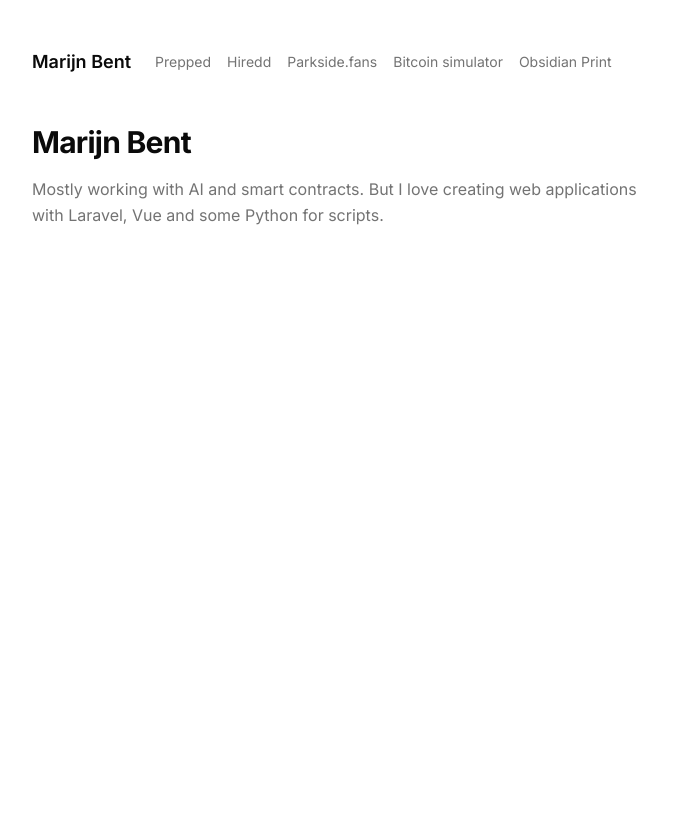
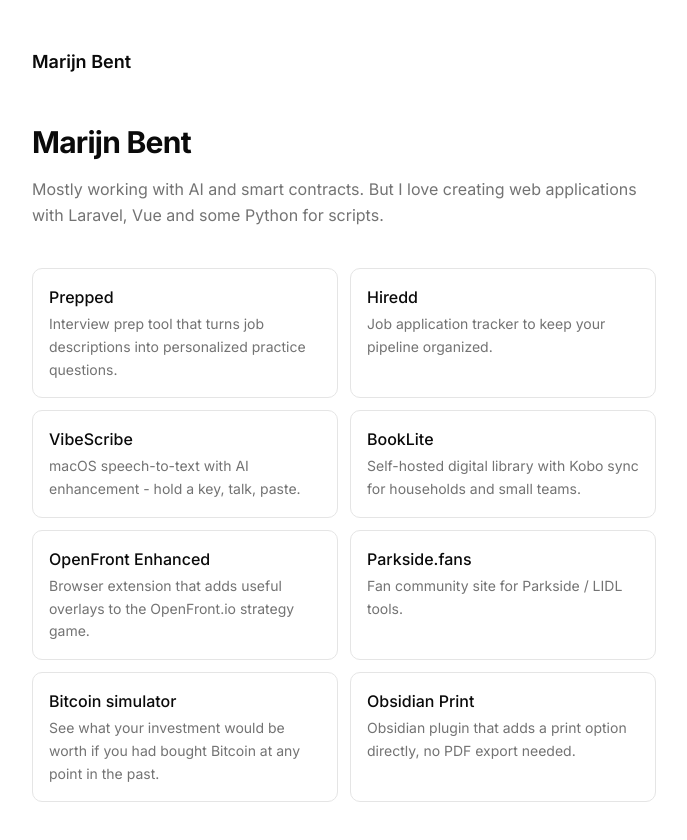
Before and after one commit to marijnbent/marijnbent, an Astro site: page / in a window 1280 px wide. Shown: the whole page, without its empty margins (296-983 px from the left). Before the commit the page ends 800 px from the top, so only its background shows below. Built offline with nearby package versions, Linux system fonts and the light colour scheme; Astro itself is replaced by a stand-in of ours.

Commit message:
Redesign nav to home-only, add project grid on home page, add VibeScribe page

```diff
--- a/src/layouts/Layout.astro
+++ b/src/layouts/Layout.astro
@@ -41,6 +41,8 @@
       <script type="application/ld+json" set:html={JSON.stringify(schema)} />
     )}
 
+    <script defer src="https://analytics.cowsandbytes.party/script.js" data-website-id="4effb6d5-fab0-4937-bdbc-3b3e6de7e0a5"></script>
+
     <link rel="preconnect" href="https://fonts.googleapis.com" />
     <link rel="preconnect" href="https://fonts.gstatic.com" crossorigin />
     <link href="https://fonts.googleapis.com/css2?family=Inter:wght@400;500;600;700&display=swap" rel="stylesheet" />
@@ -48,42 +50,10 @@
   <body class="min-h-screen bg-background font-sans antialiased" style="font-family: 'Inter', sans-serif;">
     <div class="mx-auto max-w-2xl px-6 py-12">
       <header class="mb-12">
-        <nav class="flex flex-wrap items-center gap-x-6 gap-y-2">
+        <nav>
           <a href="/" class="text-lg font-semibold text-foreground hover:text-foreground/80 transition-colors">
             Marijn Bent
           </a>
-          <div class="flex flex-wrap gap-x-4 gap-y-1 text-sm text-muted-foreground">
-            <a
-              href="/prepped/"
-              class:list={["hover:text-foreground transition-colors", { "text-foreground font-medium": currentPath === '/prepped/' }]}
-            >
-              Prepped
-            </a>
-            <a
-              href="/hiredd/"
-              class:list={["hover:text-foreground transition-colors", { "text-foreground font-medium": currentPath === '/hiredd/' }]}
-            >
-              Hiredd
-            </a>
-            <a
-              href="/parkside-fans/"
-              class:list={["hover:text-foreground transition-colors", { "text-foreground font-medium": currentPath === '/parkside-fans/' }]}
-            >
-              Parkside.fans
-            </a>
-            <a
-              href="/bitcoin-simulator/"
-              class:list={["hover:text-foreground transition-colors", { "text-foreground font-medium": currentPath === '/bitcoin-simulator/' }]}
-            >
-              Bitcoin simulator
-            </a>
-            <a
-              href="/obsidian-print/"
-              class:list={["hover:text-foreground transition-colors", { "text-foreground font-medium": currentPath === '/obsidian-print/' }]}
-            >
-              Obsidian Print
-            </a>
-          </div>
         </nav>
       </header>
 
--- a/src/pages/index.astro
+++ b/src/pages/index.astro
@@ -6,9 +6,51 @@
   "@type": "Person",
   "name": "Marijn Bent",
   "url": "https://marijnbent.nl",
-  "description": "Mostly working with AI and smart contracts. But I love creating web applications with Laravel, Vue and some Python for scripts.",
-  "sameAs": []
+  "description": "Mostly working with AI and smart contracts. But I love creating web applications with Laravel, Vue and some Python for scripts."
 };
+
+const projects = [
+  {
+    name: "Prepped",
+    href: "/prepped/",
+    description: "Interview prep tool that turns job descriptions into personalized practice questions."
+  },
+  {
+    name: "Hiredd",
+    href: "/hiredd/",
+    description: "Job application tracker to keep your pipeline organized."
+  },
+  {
+    name: "VibeScribe",
+    href: "/vibescribe/",
+    description: "macOS speech-to-text with AI enhancement - hold a key, talk, paste."
+  },
+  {
+    name: "BookLite",
+    href: "/booklite/",
+    description: "Self-hosted digital library with Kobo sync for households and small teams."
+  },
+  {
+    name: "OpenFront Enhanced",
+    href: "/openfront-extension/",
+    description: "Browser extension that adds useful overlays to the OpenFront.io strategy game."
+  },
+  {
+    name: "Parkside.fans",
+    href: "/parkside-fans/",
+    description: "Fan community site for Parkside / LIDL tools."
+  },
+  {
+    name: "Bitcoin simulator",
+    href: "/bitcoin-simulator/",
+    description: "See what your investment would be worth if you had bought Bitcoin at any point in the past."
+  },
+  {
+    name: "Obsidian Print",
+    href: "/obsidian-print/",
+    description: "Obsidian plugin that adds a print option directly, no PDF export needed."
+  }
+];
 ---
 
 <Layout
@@ -16,8 +58,22 @@
   description="Mostly working with AI and smart contracts. But I love creating web applications with Laravel, Vue and some Python for scripts."
   schema={schema}
 >
-  <h1 class="text-3xl font-bold tracking-tight mb-4">Marijn Bent</h1>
-  <p class="text-muted-foreground leading-relaxed">
-    Mostly working with AI and smart contracts. But I love creating web applications with Laravel, Vue and some Python for scripts.
-  </p>
+  <div class="mb-10">
+    <h1 class="text-3xl font-bold tracking-tight mb-4">Marijn Bent</h1>
+    <p class="text-muted-foreground leading-relaxed">
+      Mostly working with AI and smart contracts. But I love creating web applications with Laravel, Vue and some Python for scripts.
+    </p>
+  </div>
+
+  <div class="grid grid-cols-1 gap-3 sm:grid-cols-2">
+    {projects.map(project => (
+      <a
+        href={project.href}
+        class="group block rounded-lg border border-border p-4 hover:border-foreground/30 transition-colors"
+      >
+        <div class="font-medium text-foreground group-hover:text-foreground/80 transition-colors mb-1">{project.name}</div>
+        <div class="text-sm text-muted-foreground leading-relaxed">{project.description}</div>
+      </a>
+    ))}
+  </div>
 </Layout>
--- /dev/null
+++ b/src/pages/vibescribe/index.astro
@@ -0,0 +1,47 @@
+---
+import Layout from '../../layouts/Layout.astro';
+
+const schema = {
+  "@context": "https://schema.org",
+  "@type": "SoftwareApplication",
+  "name": "VibeScribe",
+  "url": "https://github.com/marijnbent/vibescribe",
+  "description": "macOS app that transcribes your speech in real time and optionally runs it through an LLM before pasting it wherever you're typing.",
+  "applicationCategory": "ProductivityApplication",
+  "operatingSystem": "macOS",
+  "author": {
+    "@type": "Person",
+    "name": "Marijn Bent",
+    "url": "https://marijnbent.nl"
+  },
+  "offers": {
+    "@type": "Offer",
+    "price": "0",
+    "priceCurrency": "EUR"
+  }
+};
+---
+
+<Layout
+  title="VibeScribe – Marijn Bent"
+  description="macOS app that transcribes your speech in real time and optionally runs it through an LLM before pasting it wherever you're typing."
+  schema={schema}
+>
+  <article class="prose-content">
+    <h1 class="text-3xl font-bold tracking-tight mb-6">VibeScribe</h1>
+
+    <div class="space-y-4 text-muted-foreground leading-relaxed">
+      <p>
+        VibeScribe is a macOS app that transcribes your speech in real time using Deepgram's streaming API and pastes the result into whatever app you're working in. Hold a key, talk, let go - that's it.
+      </p>
+
+      <p>
+        You can configure multiple shortcuts, each with its own behavior. Each shortcut can have a prompt attached to it, so the transcript gets cleaned up or reformatted by an LLM before it lands. You can also set per-app prompt overrides that activate automatically based on which app is in focus.
+      </p>
+
+      <p>
+        It needs a Deepgram API key for transcription and an OpenRouter key if you want the AI enhancement. New Deepgram accounts come with enough free credit to get started. Source is on <a href="https://github.com/marijnbent/vibescribe" class="text-foreground font-medium underline underline-offset-4 hover:text-foreground/80 transition-colors">GitHub</a>.
+      </p>
+    </div>
+  </article>
+</Layout>
```
